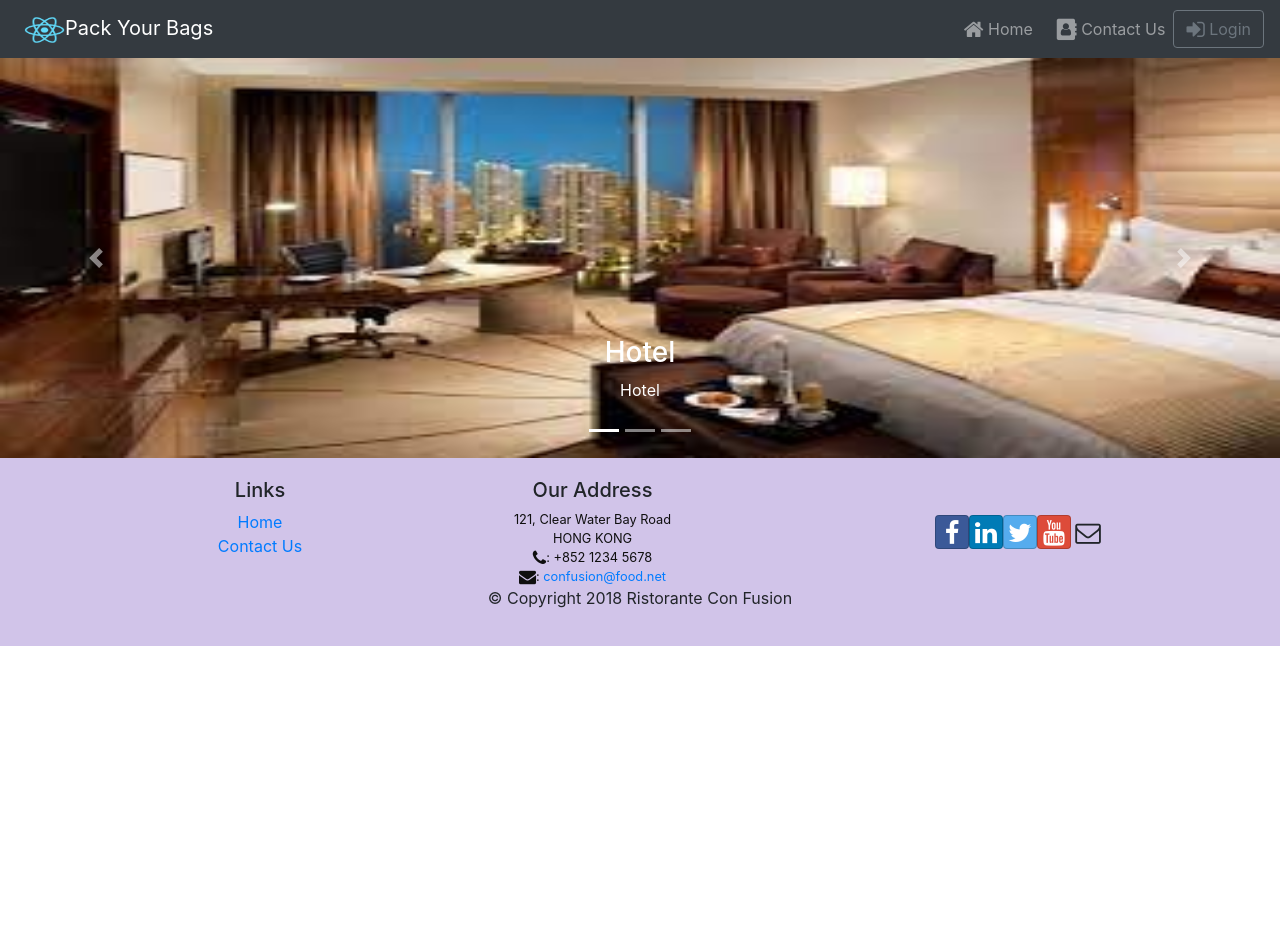
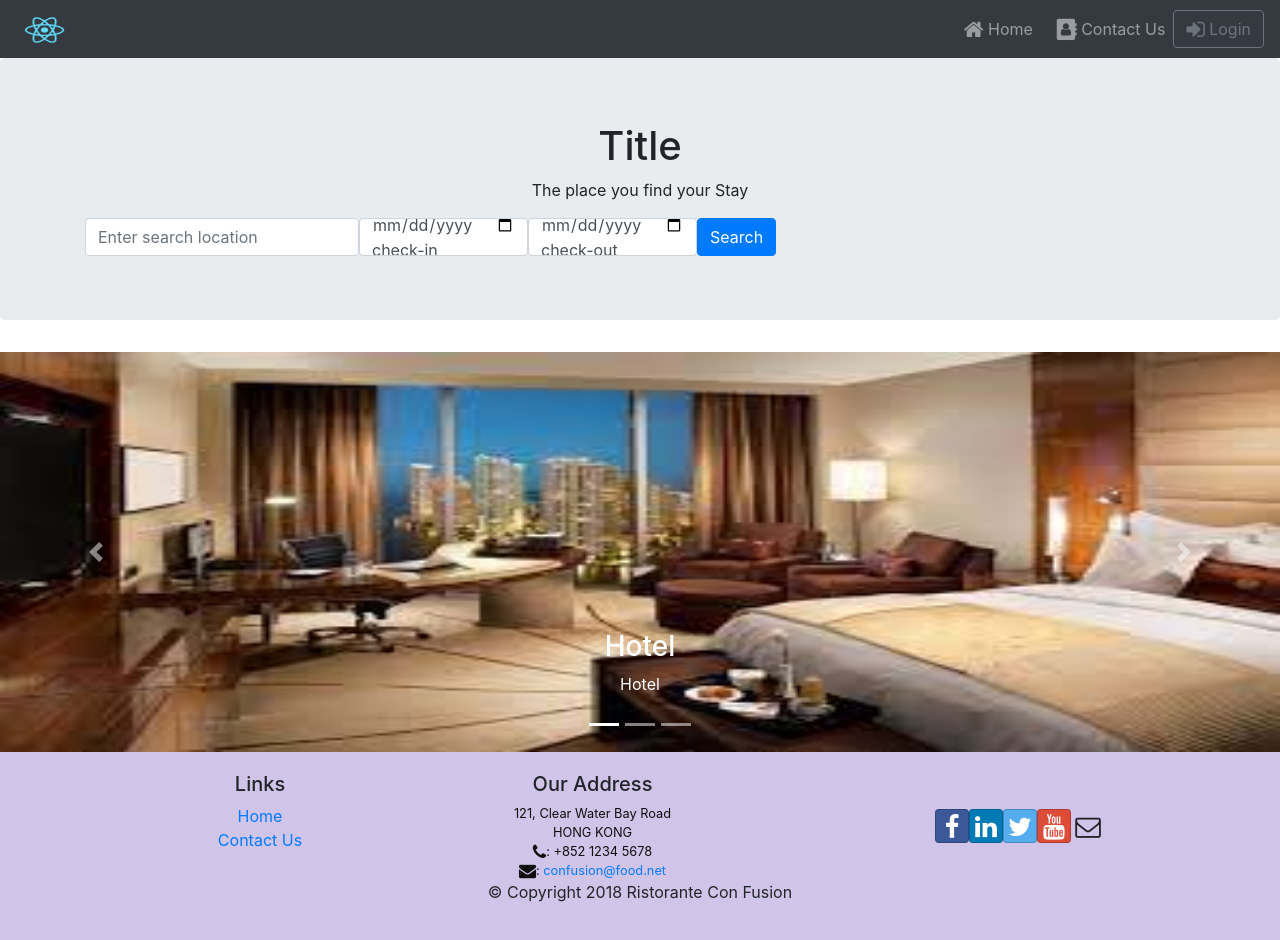
Before and after one commit to lokeshkeelisetti/HotelBookingFrontend, a React (Create React App) app: page / in a window 1280 px wide. Before the commit the page ends 800 px from the top, so only its background shows below. Built offline with nearby package versions, Linux system fonts and the light colour scheme.

Commit message:
added search functionality in UI

```diff
--- a/package.json
+++ b/package.json
@@ -9,6 +9,7 @@
     "bootstrap": "^4.6.0",
     "bootstrap-social": "^5.1.1",
     "font-awesome": "^4.7.0",
+    "jquery": "^3.6.0",
     "popper.js": "^1.16.1",
     "react": "^17.0.2",
     "react-dom": "^17.0.2",
--- a/src/App.css
+++ b/src/App.css
@@ -50,3 +50,13 @@ address{
   margin:0px;
   color:#0f0f0f;
 }
+
+
+.location-icon{
+  color: blue;
+  height: 25%
+}
+
+input[type='date']:after {
+  content: attr(placeholder)
+}
--- a/src/components/HeaderComponent.js
+++ b/src/components/HeaderComponent.js
@@ -61,7 +61,6 @@ class Header extends Component{
                         <NavbarBrand className="mr-auto ml-2" href="/">
                             <img src="/logo192.png" height="30" width="41"
                                 alt="Logo" />
-                                Pack Your Bags
                         </NavbarBrand>
                         <Collapse isOpen={this.state.isNavOpen} navbar>
                         <Nav navbar className = "ml-auto mr-2">
--- a/src/components/HomeComponent.js
+++ b/src/components/HomeComponent.js
@@ -1,5 +1,6 @@
 import React,{ Component } from 'react';
-import { Carousel, CarouselItem , CarouselCaption,CarouselIndicators,CarouselControl } from 'reactstrap';
+import { Carousel, CarouselItem , CarouselCaption,CarouselIndicators,CarouselControl, Jumbotron, Container, Input,
+     FormGroup ,Form,Button} from 'reactstrap';
 
 const items = [
     {
@@ -22,7 +23,8 @@ class Home extends Component{
         super(props);
         this.state = {
             activeIndex : 0,
-            animating : false
+            animating : false,
+            userType: 'customer'
         }
         this.setActiveIndex = this.setActiveIndex.bind(this);
         this.setAnimating = this.setAnimating.bind(this);
@@ -70,6 +72,30 @@ class Home extends Component{
         })
 
         return(
+            <React.Fragment>
+                {this.state.userType === 'customer' &&
+                    (
+                        <Jumbotron>
+                            <h1>Title</h1>
+                            <p>The place you find your Stay</p>
+                            <Container>
+                                <Form onSubmit={this.handleSearch} inline>
+                                        <FormGroup>
+                                            <Input type="text" id="location" placeholder="Enter search location" />
+                                        </FormGroup>
+                                        <FormGroup>
+                                            <Input type="date" id="checkIn" placeholder="check-in" />
+                                        </FormGroup>
+                                        <FormGroup>
+                                            <Input type="date" id="checkOut" placeholder="check-out" />
+                                        </FormGroup>
+                                        <Button type="submit" value="submit" className="bg-primary" color="primary">Search</Button>
+                                </Form>
+                            </Container>
+
+                        </Jumbotron>
+                    )
+                }
                 <Carousel activeIndex={this.state.activeIndex}
                     next={next}
                     previous={prev}>
@@ -78,6 +104,7 @@ class Home extends Component{
                     <CarouselControl direction="prev" directionText="Previous" onClickHandler={prev} />
                     <CarouselControl direction="next" directionText="Next" onClickHandler={next} />
                 </Carousel>
+            </React.Fragment>
         )
     }
 
```
Also changed, not shown: 1 other file (tests, documents, lock files or other folders). Lines whose indentation alone changed are shown as unchanged.
